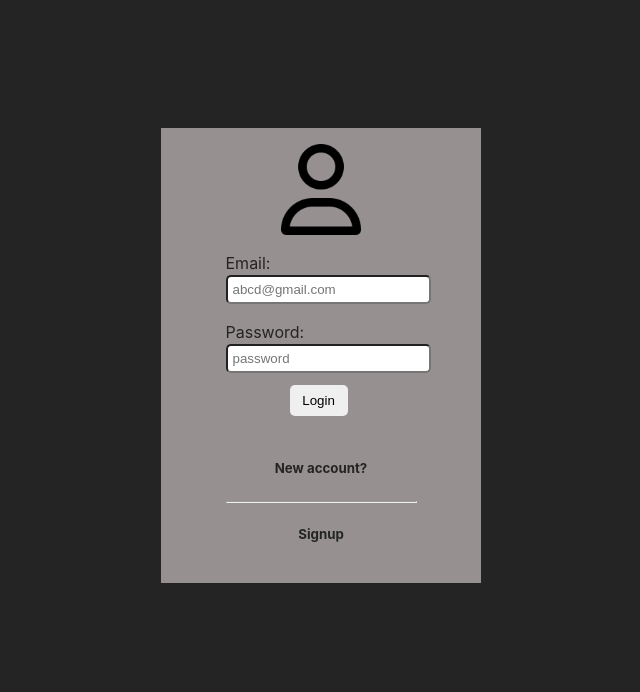
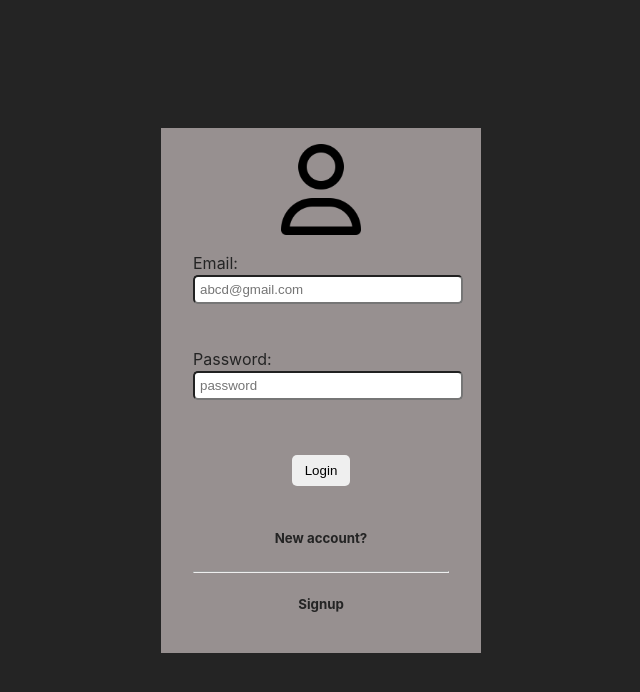
Before and after one commit to swornex/loginApp, a React (Vite) app: page /login in a window 1280 px wide. Shown: the top 692 px of the page, without its empty margins (319-959 px from the left). Built offline with nearby package versions, Linux system fonts and the light colour scheme; no server answers.

Commit message:
add error and fix design

```diff
--- a/src/assets/sass/components/_main.scss
+++ b/src/assets/sass/components/_main.scss
@@ -77,7 +77,7 @@ body {
 
     .form-wrapper {
         margin: auto;
-        width: fit-content;
+        width: 80%;
 
         .form {
             padding: 10px 0;
@@ -91,11 +91,31 @@ body {
                 }
             }
 
-            input,
+            .text-field {
+                height: 6rem;
+            }
+
             textarea {
                 width: 100%;
                 padding: 5px;
                 border-radius: 5px;
+                resize: none;
+            }
+
+            input {
+                width: 100%;
+                padding: 5px;
+                border-radius: 5px;
+            }
+
+            span {
+                display: block;
+                font-size: 14px;
+                color: rgba(147, 5, 5, 0.826);
+            }
+
+            .btn-margin {
+                margin: 0.7rem auto;
             }
         }
     }
--- a/src/components/userComponent/LoginPage.tsx
+++ b/src/components/userComponent/LoginPage.tsx
@@ -10,7 +10,11 @@ import { zodResolver } from "@hookform/resolvers/zod";
 const LoginPage = () => {
     const [isLoading, setIsLoading] = useState(false);
 
-    const { register, handleSubmit } = useForm<LoginDetails>({
+    const {
+        register,
+        handleSubmit,
+        formState: { errors }
+    } = useForm<LoginDetails>({
         resolver: zodResolver(loginSchema)
     });
 
@@ -32,6 +36,7 @@ const LoginPage = () => {
 
                 <div className="form-wrapper">
                     <form onSubmit={handleSubmit(onLogin)} className="form">
+                        <div className="text-field">
                             <label htmlFor="email">Email:</label>
 
                             <input
@@ -40,7 +45,11 @@ const LoginPage = () => {
                                 id="email"
                                 placeholder="abcd@gmail.com"
                             />
-                        <br />
+                            {errors.email && (
+                                <span>{errors.email.message}</span>
+                            )}
+                        </div>
+                        <div className="text-field">
                             <label htmlFor="password">Password:</label>
                             <input
                                 type="password"
@@ -48,8 +57,14 @@ const LoginPage = () => {
                                 id="password"
                                 placeholder="password"
                             />
-                        <br />
-                        <button className="button" disabled={isLoading}>
+                            {errors.password && (
+                                <span>{errors.password.message}</span>
+                            )}
+                        </div>
+                        <button
+                            className="btn-margin button"
+                            disabled={isLoading}
+                        >
                             {isLoading ? "Loading..." : "Login"}
                         </button>
                     </form>
--- a/src/components/userComponent/UserForm.tsx
+++ b/src/components/userComponent/UserForm.tsx
@@ -191,7 +191,10 @@ const UserDetails = () => {
                                 onChange={handleUserInput}
                                 required
                             />
-                            <button className="button" disabled={isLoading}>
+                            <button
+                                className="btn-margin button"
+                                disabled={isLoading}
+                            >
                                 {isLoading
                                     ? "Loading..."
                                     : isSignUp
```
Lines whose indentation alone changed are shown as unchanged.
